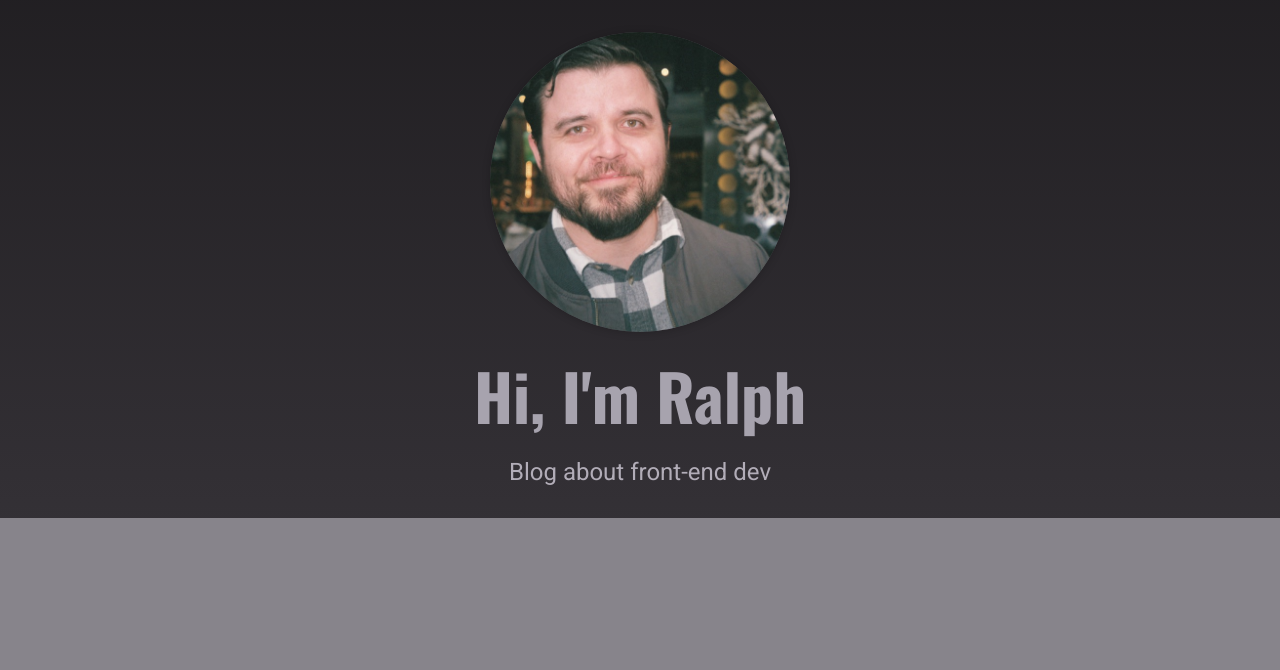
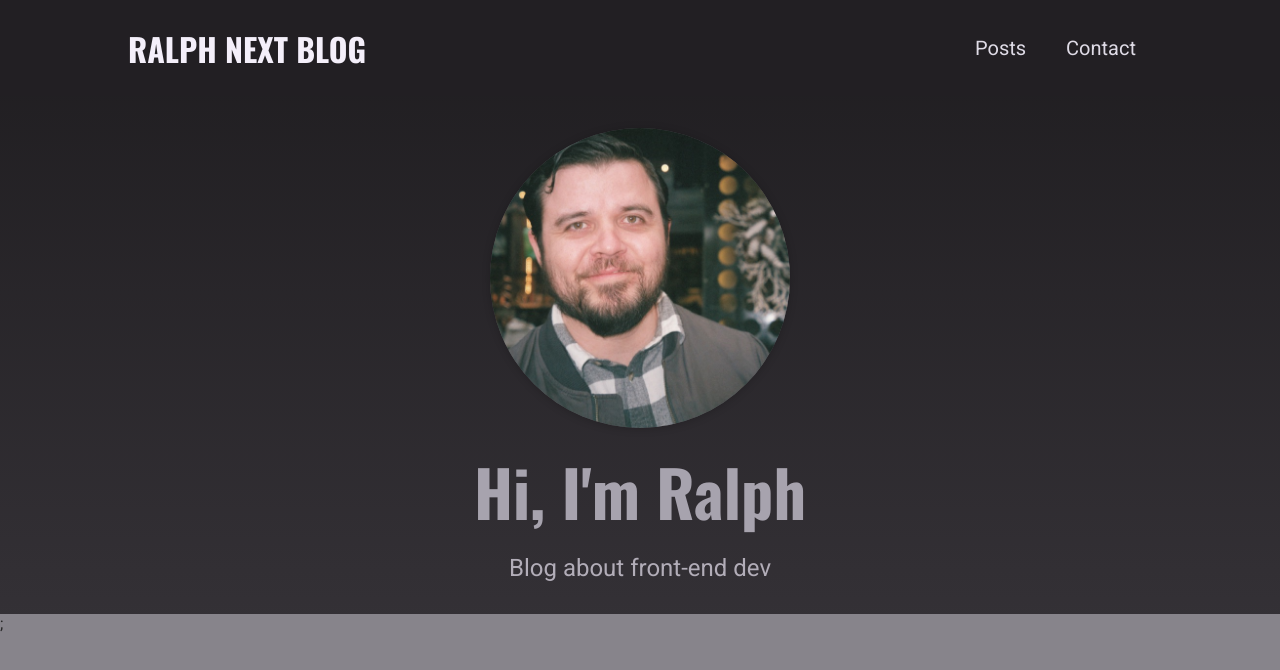
Before and after one commit to RAWoiwode/nextjs-blog-demo, a Next.js app: page / in a window 1280 px wide. Shown: the top 670 px of the page. Built offline with nearby package versions, Linux system fonts and the light colour scheme.

Commit message:
Adding basic navigation

```diff
--- /dev/null
+++ b/components/layout/layout.js
@@ -0,0 +1,12 @@
+import MainNavigation from "./main-navigation";
+
+const Layout = ({ children }) => {
+  return (
+    <>
+      <MainNavigation />
+      <main>{children}</main>
+    </>
+  );
+};
+
+export default Layout;
--- /dev/null
+++ b/components/layout/logo.js
@@ -0,0 +1,7 @@
+import classes from "./logo.module.css";
+
+const Logo = () => {
+  return <div className={classes.logo}>Ralph Next Blog</div>;
+};
+
+export default Logo;
--- /dev/null
+++ b/components/layout/logo.module.css
@@ -0,0 +1,13 @@
+.logo {
+  text-transform: uppercase;
+  font-size: var(--size-5);
+  font-weight: bold;
+  font-family: "Oswald", sans-serif;
+  color: var(--color-grey-50);
+}
+
+@media (min-width: 768px) {
+  .logo {
+    font-size: var(--size-8);
+  }
+}
--- /dev/null
+++ b/components/layout/main-navigation.js
@@ -0,0 +1,26 @@
+import Link from "next/link";
+
+import Logo from "./logo";
+import classes from "./main-navigation.module.css";
+
+const MainNavigation = () => {
+  return (
+    <header className={classes.header}>
+      <Link href="/">
+        <Logo />
+      </Link>
+      <nav>
+        <ul>
+          <li>
+            <Link href="/posts">Posts</Link>
+          </li>
+          <li>
+            <Link href="/contact">Contact</Link>
+          </li>
+        </ul>
+      </nav>
+    </header>
+  );
+};
+
+export default MainNavigation;
--- /dev/null
+++ b/components/layout/main-navigation.module.css
@@ -0,0 +1,42 @@
+.header {
+  width: 100%;
+  height: 6rem;
+  background-color: var(--color-grey-900);
+  display: flex;
+  justify-content: space-between;
+  align-items: center;
+  padding: 0 10%;
+}
+
+.header ul {
+  list-style: none;
+  display: flex;
+  align-items: baseline;
+  margin: 0;
+  padding: 0;
+}
+
+.header li {
+  margin: 0 var(--size-4);
+}
+
+.header a {
+  color: var(--color-grey-100);
+  font-size: var(--size-4);
+}
+
+.header a:hover,
+.header a:active,
+.header a.active {
+  color: var(--color-grey-200);
+}
+
+@media (min-width: 768px) {
+  .header ul {
+    gap: 0.5rem;
+  }
+
+  .header a {
+    font-size: var(--size-5);
+  }
+}
--- a/pages/_app.js
+++ b/pages/_app.js
@@ -1,5 +1,10 @@
+import Layout from "@/components/layout/layout";
 import "@/styles/globals.css";
 
 export default function App({ Component, pageProps }) {
-  return <Component {...pageProps} />;
+  return (
+    <Layout>
+      <Component {...pageProps} />;
+    </Layout>
+  );
 }
```
